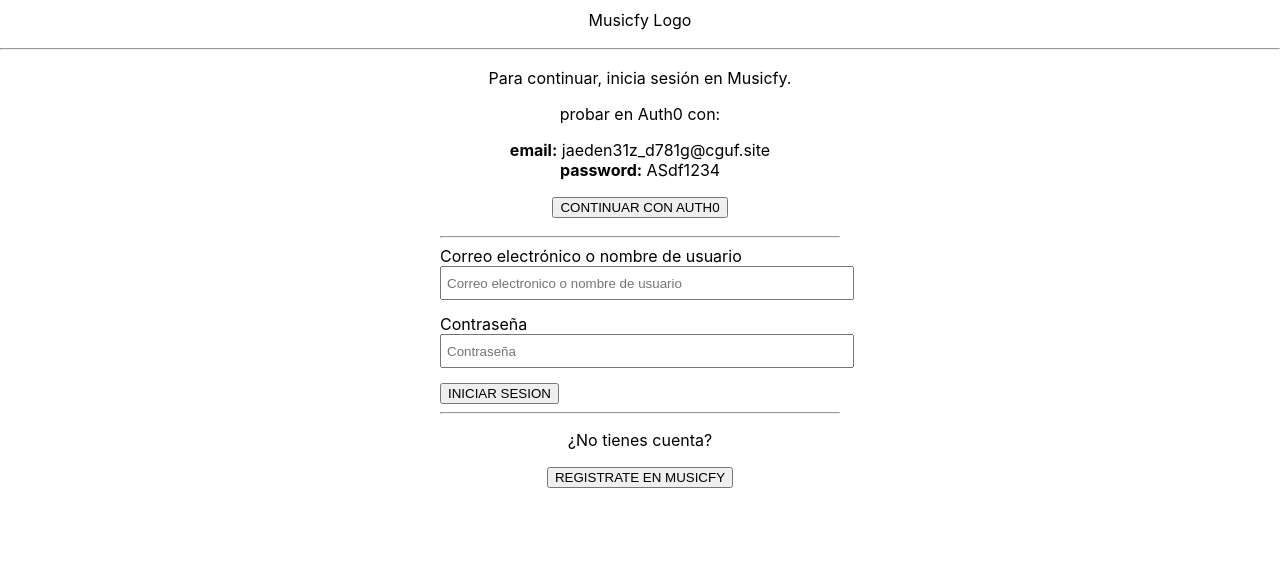
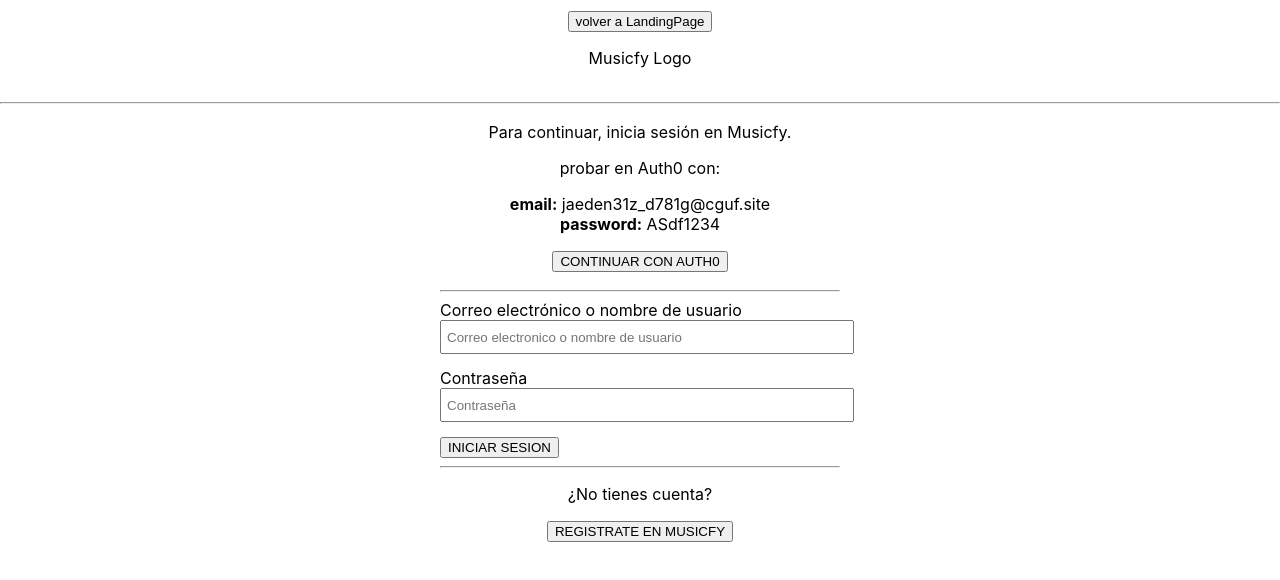
Before and after one commit to PF-Musicfy/app-Musicfy, a React (Create React App) app in the folder client/: page /login in a window 1280 px wide. Shown: the top 580 px of the page. Built offline with nearby package versions, Linux system fonts and the light colour scheme.

Commit message:
Login button back y toMinutes arreglado

```diff
--- a/client/src/components/Login/index.js
+++ b/client/src/components/Login/index.js
@@ -31,7 +31,12 @@
   return (
     <div className="login">
       <div className="login-logo">
-        Musicfy Logo
+        <button
+          onClick={() => navigate('/')}
+        >
+          volver a LandingPage
+        </button>
+        <p>Musicfy Logo</p>
       </div>
       <hr></hr>
       <div className="login-container">
--- a/client/src/utils/toMinutes.js
+++ b/client/src/utils/toMinutes.js
@@ -1,7 +1,7 @@
 export default function toMinutes(seconds){
   if(isNaN(seconds)) return '0:00';
 
-  const minute = Math.floor((seconds / 60) % 60);
+  const minute = Math.floor(seconds / 60);
 
   let second = seconds % 60;
   second = (second < 10)? '0' + second : second;
```
